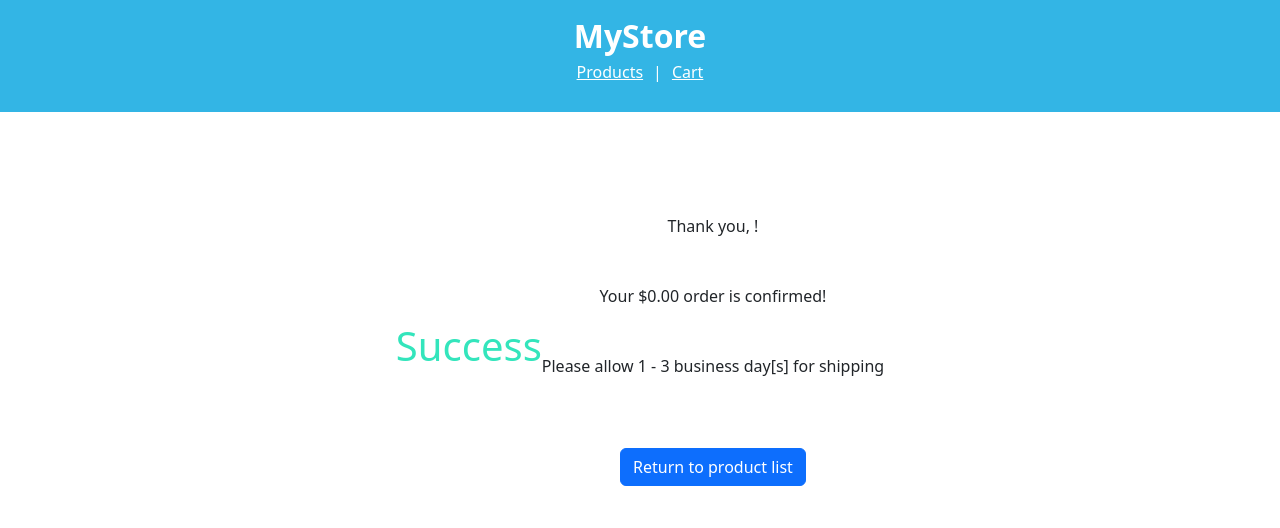
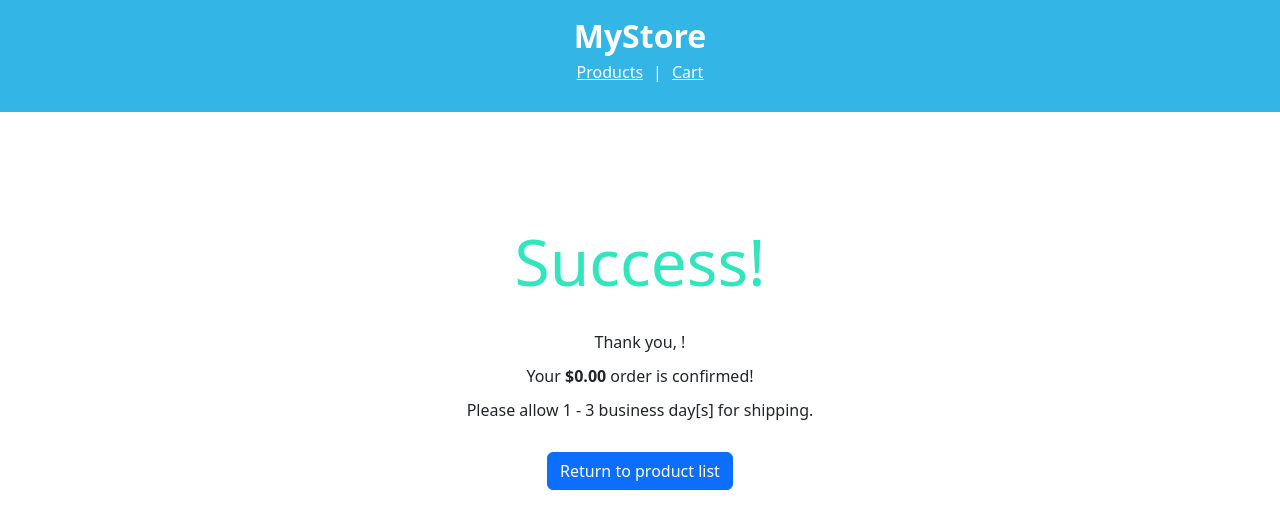
Before and after one commit to debugwill/my-store, an Angular app: page /confirmation in a window 1280 px wide. Shown: the top 528 px of the page. Built offline with nearby package versions, Linux system fonts and the light colour scheme.

Commit message:
Fix styling on confirmation page

```diff
--- a/src/app/components/cart/cart.component.ts
+++ b/src/app/components/cart/cart.component.ts
@@ -33,7 +33,7 @@ export class CartComponent implements OnInit {
   onSubmit(): void {
     this.cartService.setCartOwner(this.name);
     this.cartService.setCartTotal(this.total);
-    this.router.navigate(['/confirmation', {name: this.name, total: this.total}]);
+    this.router.navigate(['/confirmation']);
   }
 
   private calculateCartTotal(): number {
--- a/src/app/components/confirmation/confirmation.component.css
+++ b/src/app/components/confirmation/confirmation.component.css
@@ -9,12 +9,22 @@
   display: flex;
   flex-direction: column;
   align-items: center;
+  margin-top: 20px;
 }
 
 .confirmation-header {
-  color: #33e5bc
+  color: #33e5bc;
+  font-size: 4em;
 }
 
 .confirmation-item {
   margin-bottom: 30px;
 }
+
+.bold-text {
+  font-weight: bold;
+}
+
+.return-button {
+  margin-top: 20px;
+}
--- a/src/app/components/confirmation/confirmation.component.html
+++ b/src/app/components/confirmation/confirmation.component.html
@@ -1,18 +1,17 @@
-<div class="confirmation-container">
-  <div class="confirmation-header">
-    <h1>Success</h1>
-  </div>
-  <div class="confirmation-items">
+<div class="confirmation-container" fxLayout="column">
+  <div class="confirmation-header">Success!</div>
+  <div class="confirmation-items" fxLayout="column" fxLayoutGap="10">
     <div class="confirmation-item">
-      <p>Thank you, {{ name }}!</p>
+      Thank you, <span class="bold-text">{{ name }}</span>!
     </div>
     <div class="confirmation-item">
-      <p>Your ${{ total.toFixed(2) }} order is confirmed!</p>
+      Your <span class="bold-text">${{ total.toFixed(2) }}</span> order is confirmed!
     </div>
     <div class="confirmation-item">
-      <p>Please allow 1 - 3 business day[s] for shipping</p>
+      Please allow 1 - 3 business day[s] for shipping.
     </div>
-    <br>
-    <button class="btn btn-primary" (click)="returnToProductList()">Return to product list</button>
+    <div class="return-button">
+      <button class="btn btn-primary" (click)="returnToProductList()">Return to product list</button>
+    </div>
   </div>
 </div>
```
